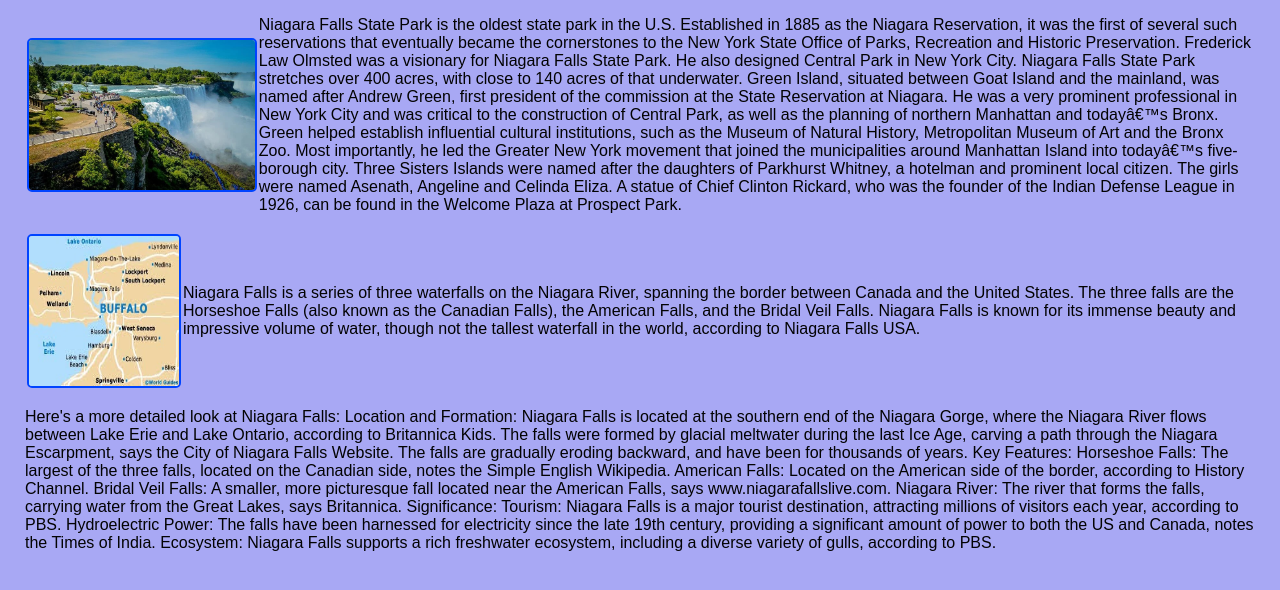
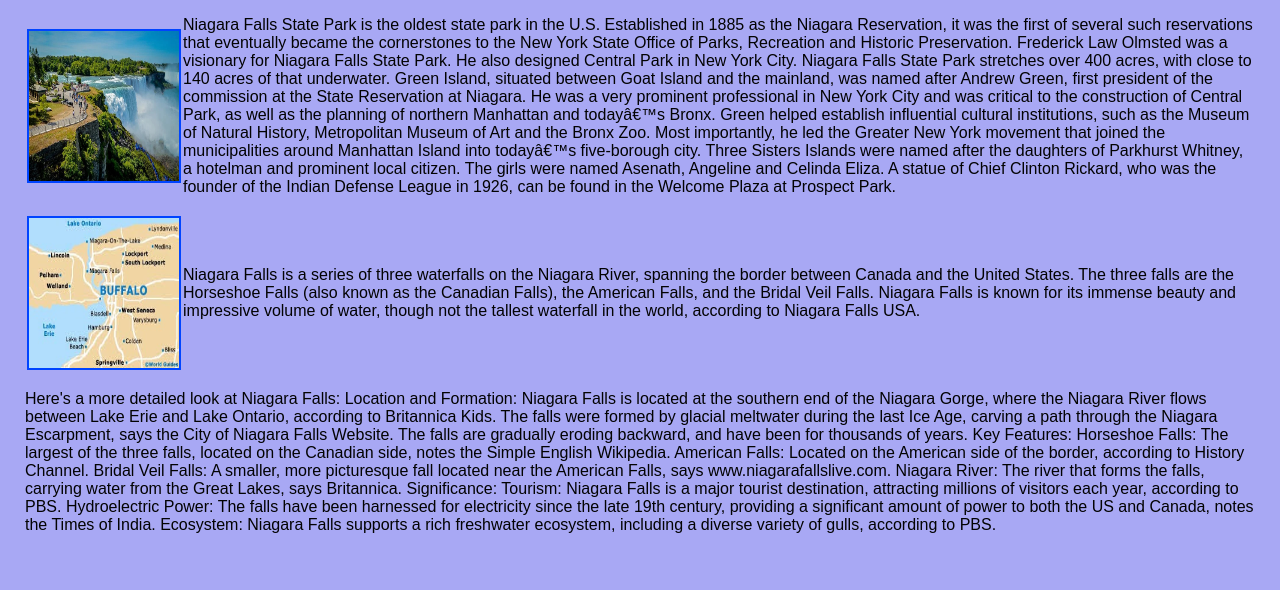
Before and after one commit to Minakshi85/Project-6th-Grade, a plain HTML site: page niagarafallsstatepark.html in a window 1280 px wide. Shown: the part 188-778 px from the top of the page. Drawn offline with Linux system fonts and the light colour scheme.

Commit message:
updated ng falls

```diff
--- a/niagarafallsstatepark.html
+++ b/niagarafallsstatepark.html
@@ -40,7 +40,7 @@
 </header>
 <body>
 <div class="profile-container">
-    <img id="myImg" src="./Photos/Niagara Falls.jpg" alt="Niagara Falls State Park" style="width:100%;max-width:300px">
+    <img src="./Photos/Niagara Falls.jpg" alt="Niagara Falls State Park" width="150" height="100">
 <p>
 Niagara Falls State Park is the oldest state park in the U.S. Established in 1885 as the Niagara Reservation, it was the first of several such reservations that eventually became the cornerstones to the New York State Office of Parks, Recreation and Historic Preservation.
 Frederick Law Olmsted was a visionary for Niagara Falls State Park. He also designed Central Park in New York City.
@@ -51,7 +51,7 @@ A statue of Chief Clinton Rickard, who was the founder of the Indian Defense Lea
 </p>
 </div class="profile-container">
 <div class="profile-container">
-<img id="myImg" src="./Photos/nmap.jpg" alt="Niagara Falls Map" width="150" height="100">
+<img src="./Photos/nmap.jpg" alt="Niagara Falls Map" width="150" height="100">
 <p>Niagara Falls is a series of three waterfalls on the Niagara River, spanning the border between Canada and the United States. The three falls are the Horseshoe Falls (also known as the Canadian Falls), the American Falls, and the Bridal Veil Falls. Niagara Falls is known for its immense beauty and impressive volume of water, though not the tallest waterfall in the world, according to Niagara Falls USA.</p>
 </div class="profile-container">
 <p>Here's a more detailed look at Niagara Falls: Location and Formation: Niagara Falls is located at the southern end of the Niagara Gorge, where the Niagara River flows between Lake Erie and Lake Ontario, according to Britannica Kids. The falls were formed by glacial meltwater during the last Ice Age, carving a path through the Niagara Escarpment, says the City of Niagara Falls Website. The falls are gradually eroding backward, and have been for thousands of years. Key Features: Horseshoe Falls: The largest of the three falls, located on the Canadian side, notes the Simple English Wikipedia. American Falls: Located on the American side of the border, according to History Channel. Bridal Veil Falls: A smaller, more picturesque fall located near the American Falls, says www.niagarafallslive.com. Niagara River: The river that forms the falls, carrying water from the Great Lakes, says Britannica. Significance: Tourism: Niagara Falls is a major tourist destination, attracting millions of visitors each year, according to PBS. Hydroelectric Power: The falls have been harnessed for electricity since the late 19th century, providing a significant amount of power to both the US and Canada, notes the Times of India. Ecosystem: Niagara Falls supports a rich freshwater ecosystem, including a diverse variety of gulls, according to PBS.</p>
```
Also changed, not shown: letchworthpark.html (+0 -1 lines).
